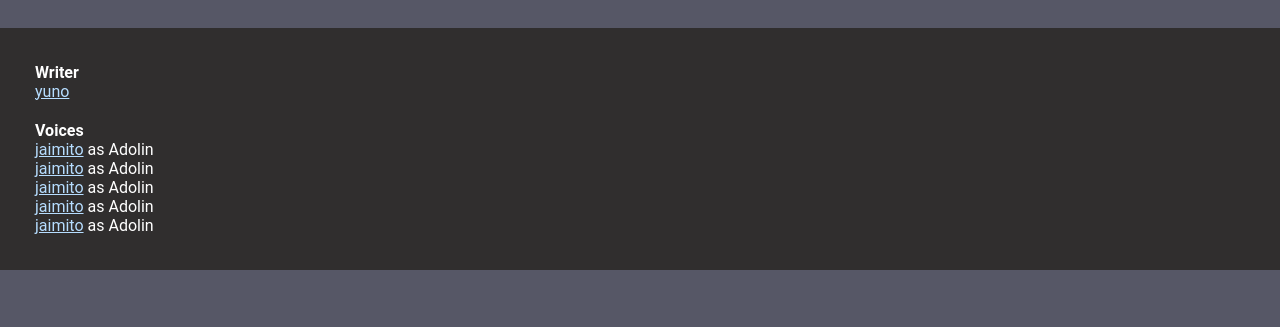
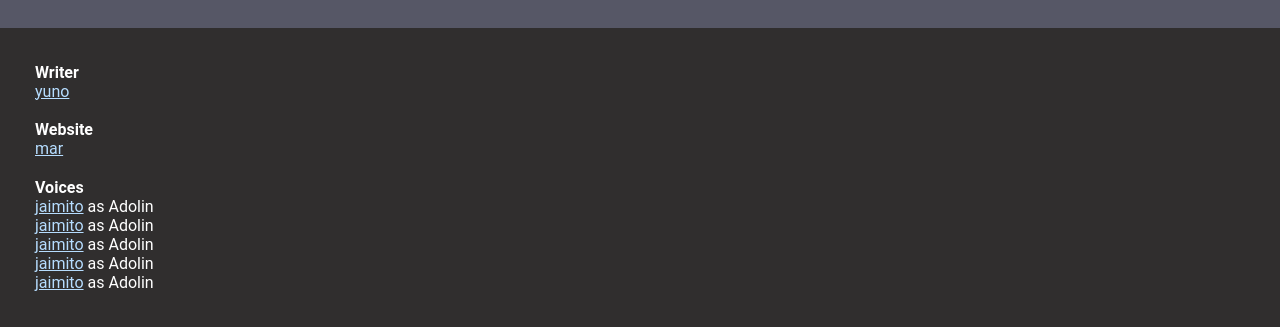
Before and after one commit to yume-fanfare/kholin-groupchat, a plain HTML site: page index.html in a window 1280 px wide. Shown: the part 1638-1965 px from the top of the page. Before the commit the page ends 1908 px from the top, so only its background shows below. Drawn offline with Linux system fonts and the light colour scheme.

Commit message:
Update index.html

```diff
--- a/index.html
+++ b/index.html
@@ -20,7 +20,7 @@
   https://codepen.io/swaibu/pen/QxJjwN?editors=1100
 -->
 
-  <title>lo q sea</title>
+  <title>Kholin Groupchat - A Stormlight Archive fanfic and podfic</title>
 </head>
 
 <body>
@@ -202,8 +202,10 @@
         <b>Writer</b>
         <p>
           <a href="">yuno</a>
-
         </p>
+<br>
+        <b>Website</b>
+        <p><a href="https://x.com/llirisdemar">mar</a></p>
       </div>
       <div>
         <b>Voices</b>
```
